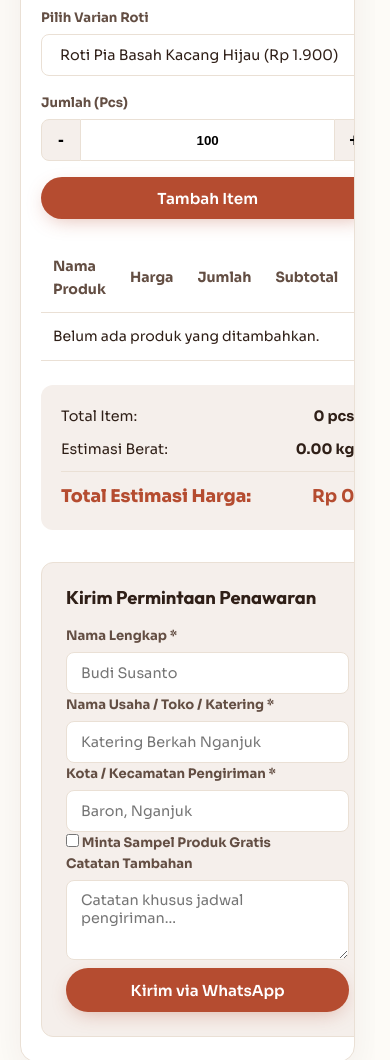
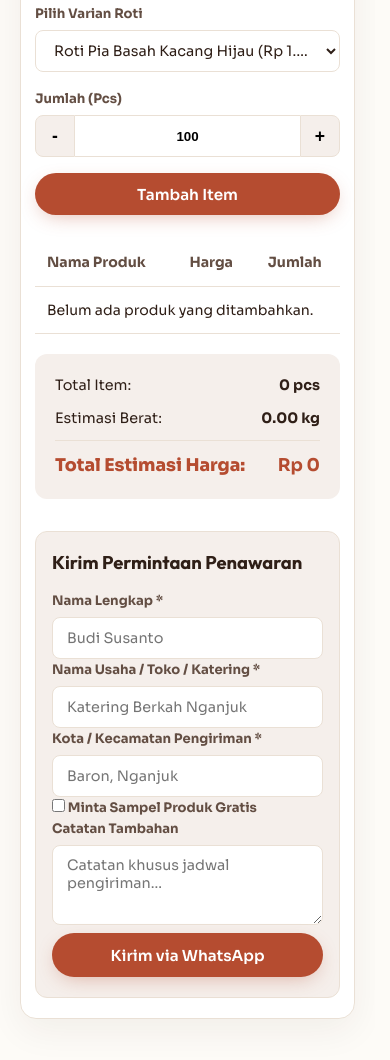
Before and after one commit to dyokism/PTBayuBagusBakery, a website built with Vite: page index.html in a window 390 px wide. Shown: the part 9914-10974 px from the top of the page. Built offline with nearby package versions, Linux system fonts and the light colour scheme.

Commit message:
fix: resolve calculator mobile horizontal layout overflow and table clipping
- Add min-width zero constraint to calculator grid and builder
  containers
- Add horizontal scroll wrapper to cart table to prevent card clipping
  on mobile viewports
- Adjust mobile card padding for improved screen ergonomics

```diff
--- a/src/styles/components.css
+++ b/src/styles/components.css
@@ -397,9 +397,11 @@
   background-color: var(--color-white);
   border: 1px solid var(--color-border);
   border-radius: var(--radius-lg);
-  padding: 24px 20px;
+  padding: 20px 14px;
   box-shadow: 0 12px 36px var(--color-shadow);
-  overflow: hidden;
+  width: 100%;
+  max-width: 100%;
+  box-sizing: border-box;
 }
 
 @media (min-width: 768px) {
@@ -412,6 +414,9 @@
   display: grid;
   grid-template-columns: 1fr;
   gap: 32px;
+  width: 100%;
+  max-width: 100%;
+  min-width: 0;
 }
 
 @media (min-width: 992px) {
@@ -422,11 +427,21 @@
   }
 }
 
+.calculator-builder {
+  width: 100%;
+  max-width: 100%;
+  min-width: 0;
+}
+
 .calculator-form-panel {
   background-color: var(--color-bg-secondary);
   border: 1px solid var(--color-border);
   border-radius: var(--radius-md);
-  padding: 24px;
+  padding: 20px 16px;
+  width: 100%;
+  max-width: 100%;
+  min-width: 0;
+  box-sizing: border-box;
 }
 
 .calculator-form-panel h3 {
@@ -563,10 +578,19 @@
   margin-top: 8px;
 }
 
+.cart-table-wrapper {
+  width: 100%;
+  max-width: 100%;
+  overflow-x: auto;
+  -webkit-overflow-scrolling: touch;
+  margin-bottom: 20px;
+}
+
 .cart-table {
   width: 100%;
+  min-width: 440px;
   border-collapse: collapse;
-  margin-bottom: 24px;
+  margin-bottom: 0;
 }
 
 .cart-table th, .cart-table td {
```
